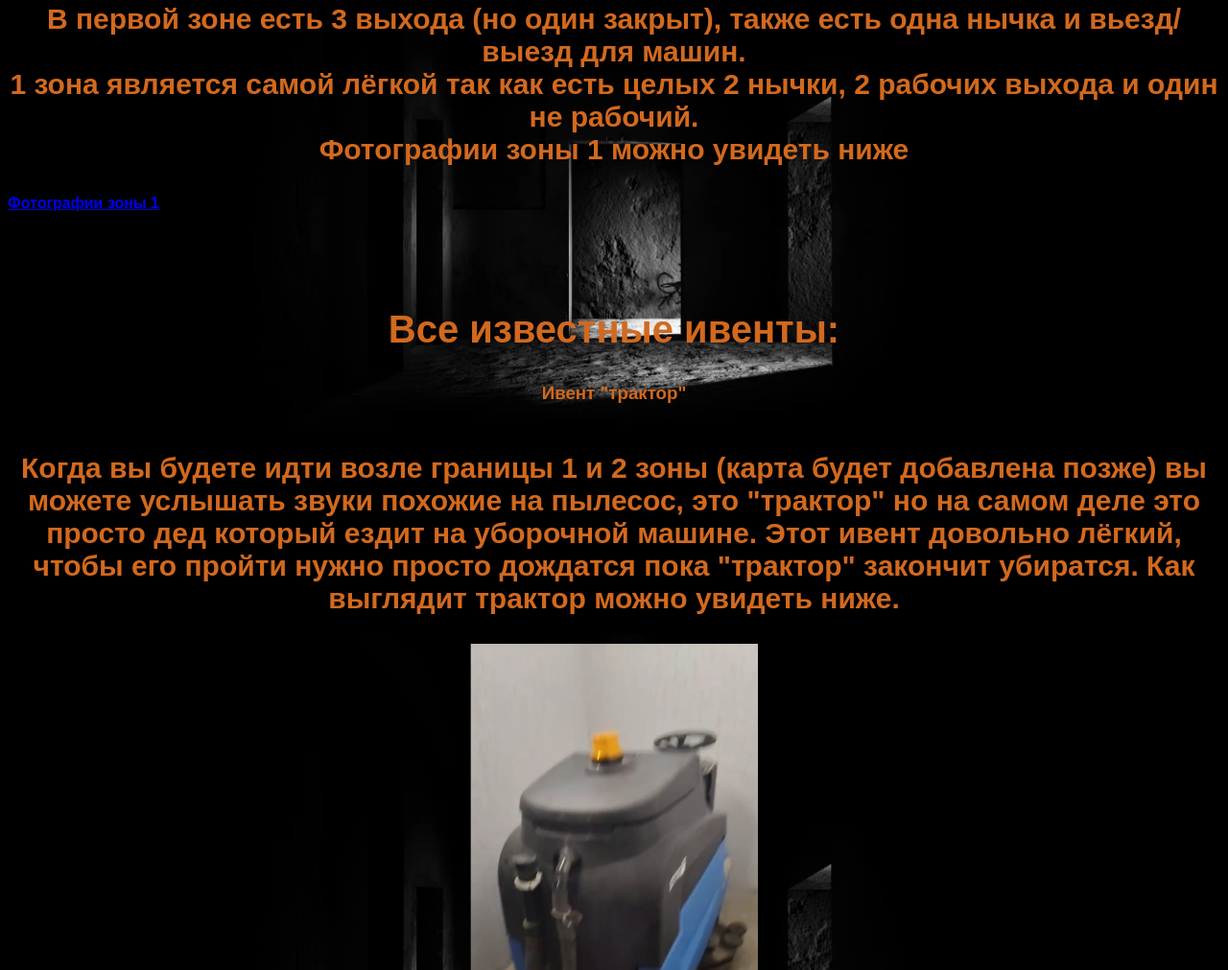
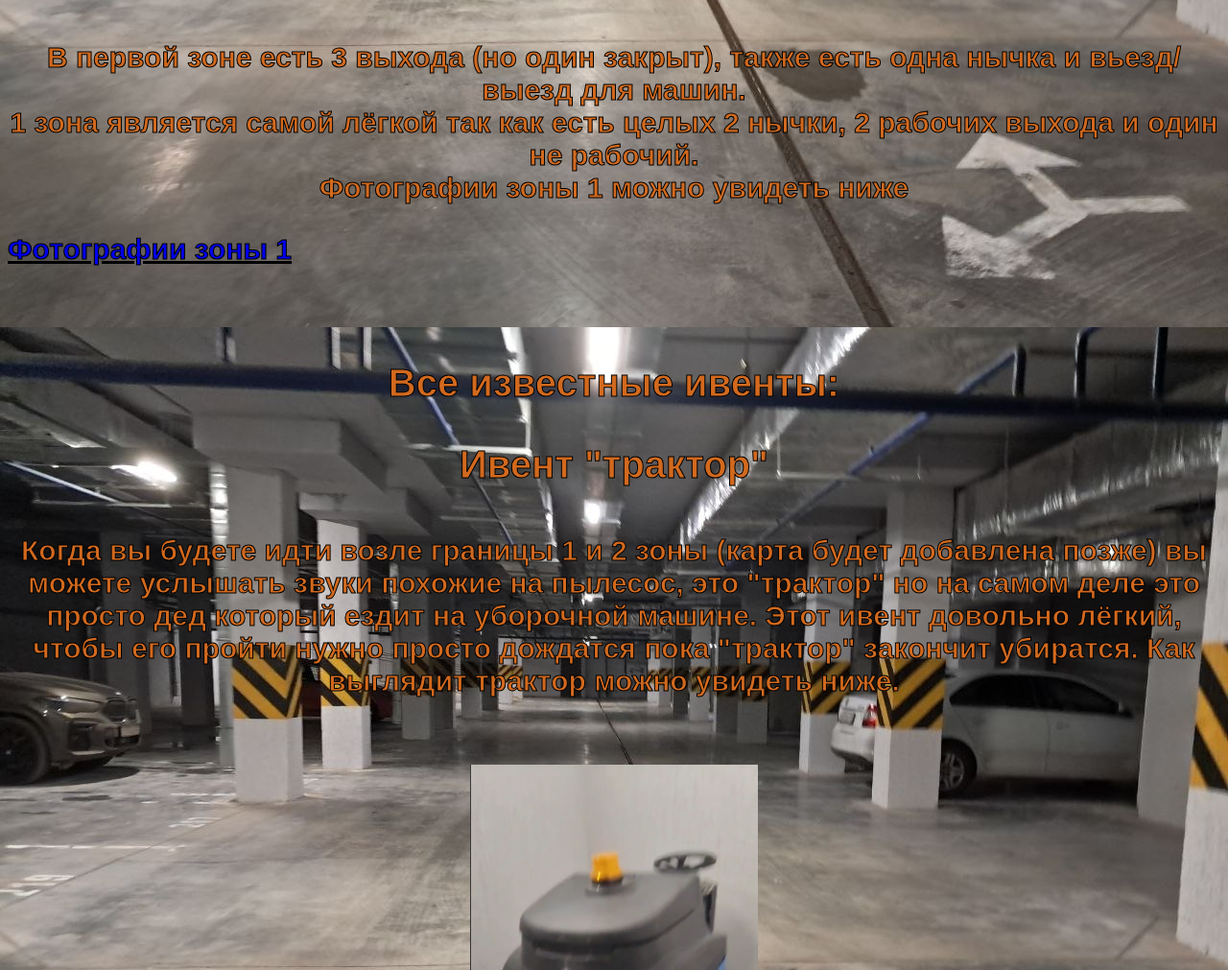
Before and after one commit to voda-arhiz/how-to-survive-in-backrooms, a plain HTML site: page index.html in a window 1280 px wide. Shown: the part 2539-3550 px from the top of the page at 96% size. Drawn offline with Linux system fonts and the light colour scheme.

Commit message:
Update style.css

```diff
--- a/style.css
+++ b/style.css
@@ -1,11 +1,12 @@
 body {
     font-family: Arial, Helvetica, sans-serif ;
     font-weight: bold;
-    background-image: url(./backrooms.png);
+    background-image: url(./backrooms.jpg);
     background-size: cover;
     background-position: center;
      background-attachment: fixed;
-    color:chocolate ;
+    color: chocolate;
+     -webkit-text-stroke: 1px rgb(0, 0, 0) ;
 }
 
 h1 {
@@ -37,10 +38,17 @@ h2 {
 
 h3 {
     text-align: center;
+    font-size: 40px;
 }
 
 img {
     display: block;
     margin-left: auto;
     margin-right: auto;
+    margin-top: 70px;
 }
+
+a {
+    text-align: center;
+    font-size: 30px
+}
```
